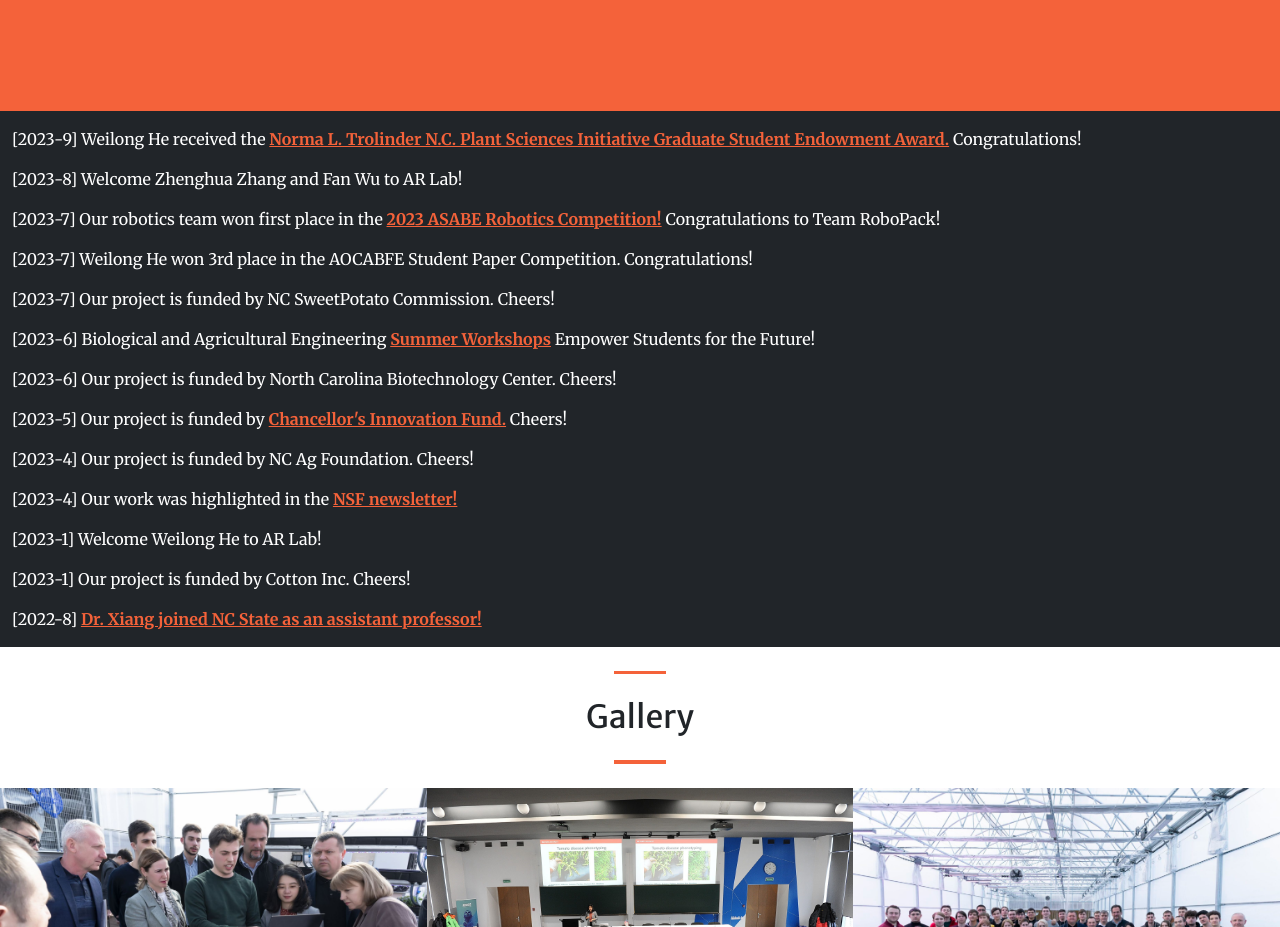
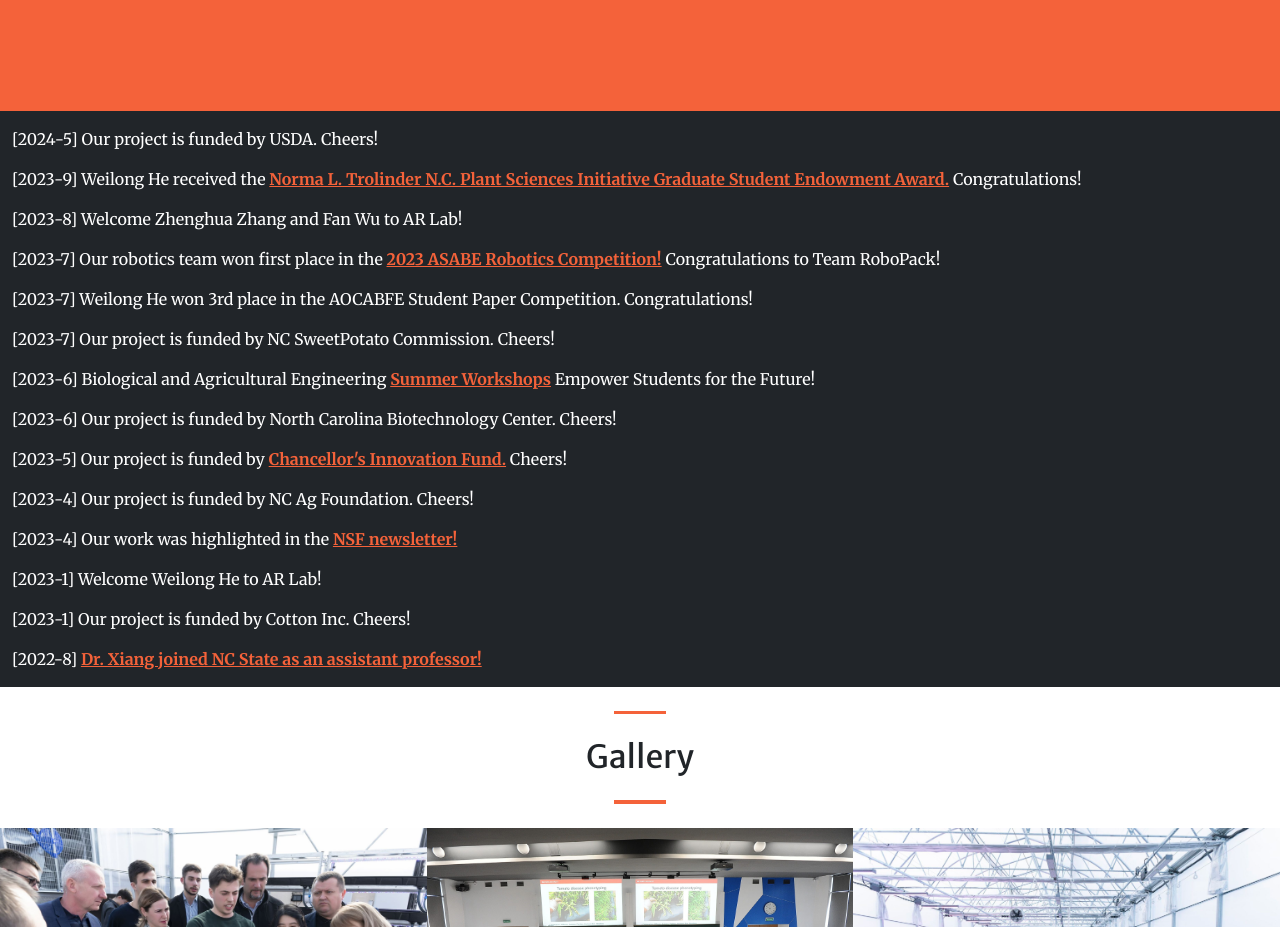
Before and after one commit to lr-xiang/lxweb, a plain HTML site: page index.html in a window 1280 px wide. Shown: the part 7260-8187 px from the top of the page. Drawn offline with nearby package versions, Linux system fonts and the light colour scheme; some packages are replaced by stand-ins of ours; a script that the page names is missing.

Commit message:
Add files via upload

```diff
--- a/index.html
+++ b/index.html
@@ -654,6 +654,8 @@
 
                 <p class="text-decoration text-left"></p>
 
+                <p class="text-decoration text-left">[2024-5] Our project is funded by USDA. Cheers!</p>
+
                 <p class="text-decoration text-left">[2023-9] Weilong He received the <b><a href="https://cals.ncsu.edu/news/four-students-receive-first-graduate-student-endowment-for-n-c-psi/#:~:text=PSI,-October%2016%2C%202023&text=In%20March%202023%2C%20Linda%20Trolinder,preeminent%20cotton%20breeder%20in%20Texas.">Norma L. Trolinder N.C. Plant Sciences Initiative Graduate Student Endowment Award.</b></a> Congratulations!</p>
 
                 <p class="text-decoration text-left">[2023-8] Welcome Zhenghua Zhang and Fan Wu to AR Lab!</p>
```
